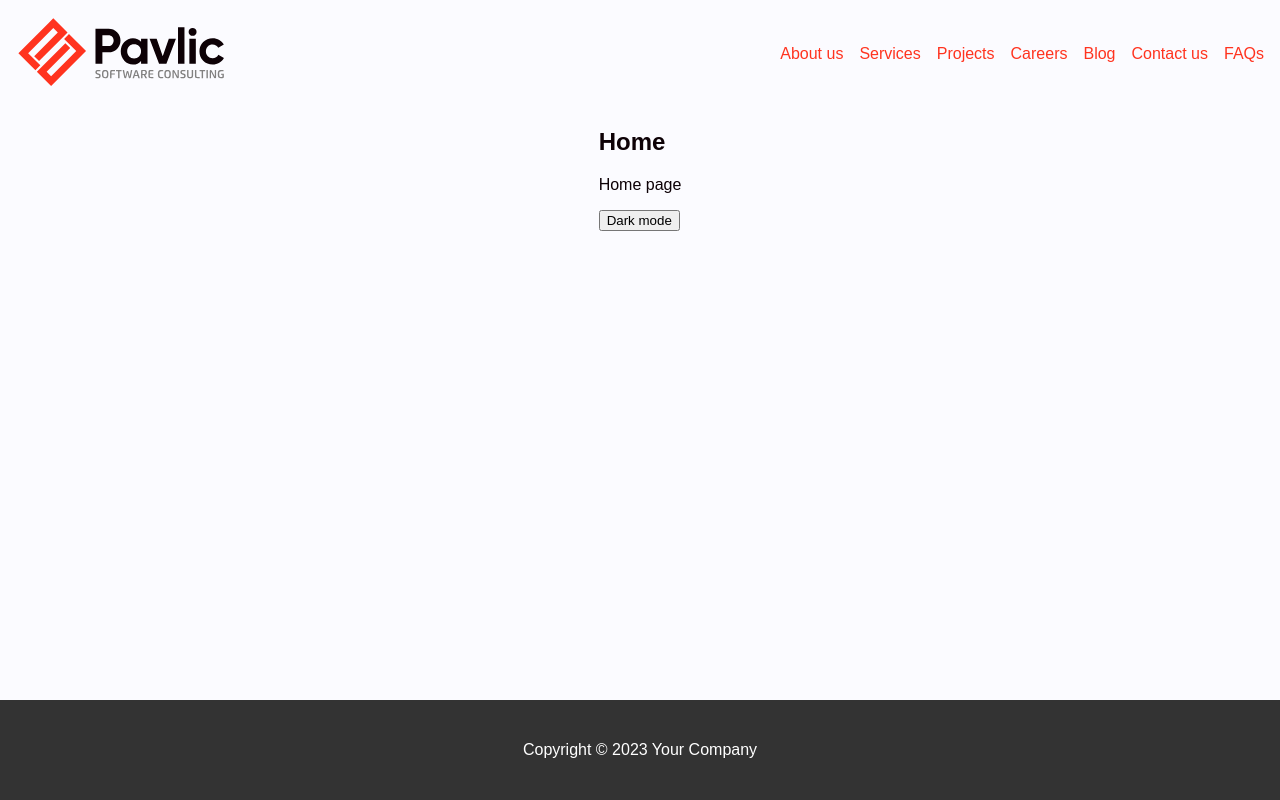
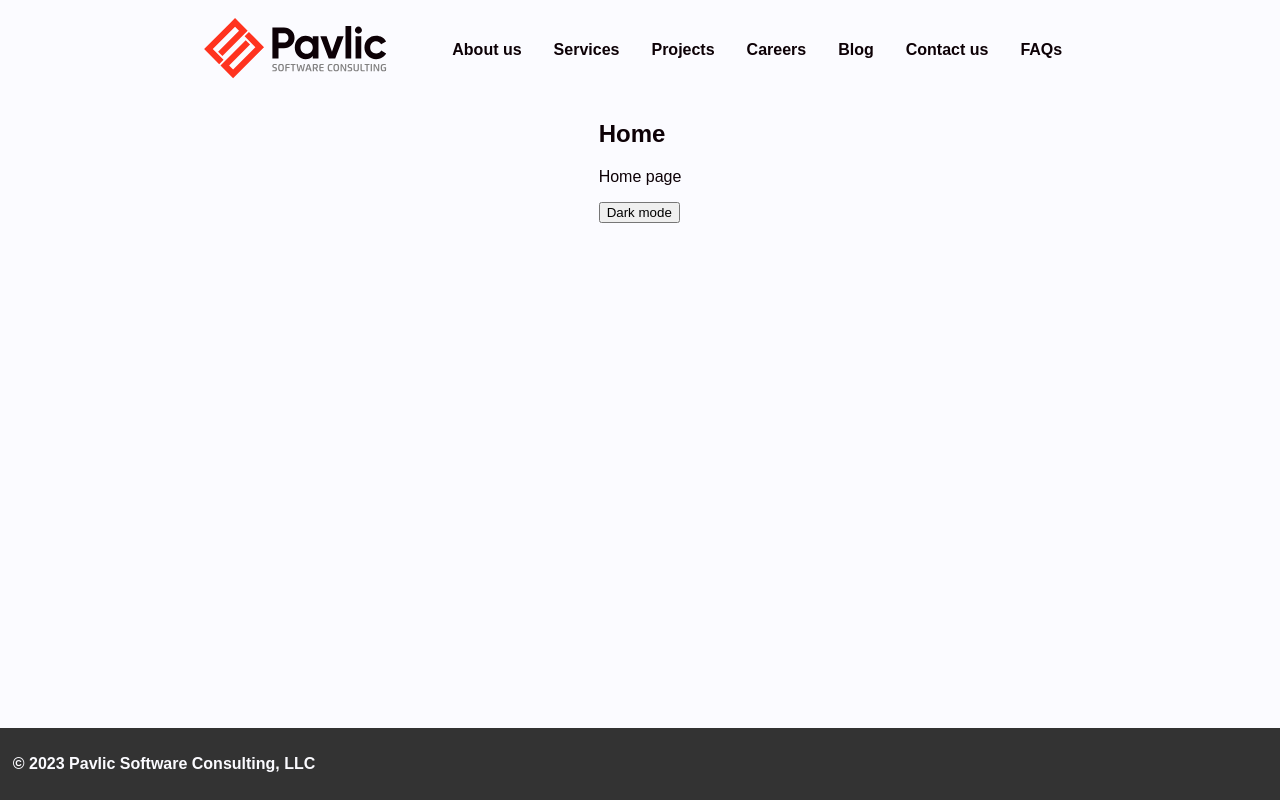
Before and after one commit to PavlicSoftwareConsulting/main_company_website, a SvelteKit app: page / in a window 1280 px wide. Built offline with nearby package versions, Linux system fonts and the light colour scheme.

Commit message:
make header have fancy transitions

```diff
--- a/src/routes/Footer.svelte
+++ b/src/routes/Footer.svelte
@@ -2,17 +2,19 @@
 </script>
 
 <footer class="footer">
-	<p>Copyright © 2023 Your Company</p>
+	<h4>© 2023 Pavlic Software Consulting, LLC</h4>
   </footer>
 
 <style>
   .footer {
-	width: 100vw;
-    height: 100px; /* adjust as needed */
-    background-color: #333;
-    color: #fff;
+	width: 98vw;
+	padding-left: 1vw;
+	padding-right: 1vw;
+    height: 4.5rem; /* adjust as needed */
+    background-color: var(--color-gray-dark);
+    color: var(--color-white);
     display: flex;
-    justify-content: center;
+    justify-content: space-between;
     align-items: center;
   }
 </style>
--- a/src/routes/Header.svelte
+++ b/src/routes/Header.svelte
@@ -4,7 +4,7 @@
 
 <header>
     <nav class="navbar">
-        <a href="/index" class="navbar-brand">
+        <a href="/" class="navbar-brand">
             <img class="logo" src={logo} alt="Pavlic Software Consulting Logo"/>
         </a>
         <ul class="navbar-menu">
@@ -12,22 +12,22 @@
                 <a href="/about" class="navbar-link">About us</a>
             </li>
             <li class="navbar-item">
-                <a href="/index" class="navbar-link">Services</a>
+                <a href="/" class="navbar-link">Services</a>
             </li>
             <li class="navbar-item">
-                <a href="/index" class="navbar-link">Projects</a>
+                <a href="/" class="navbar-link">Projects</a>
             </li>
             <li class="navbar-item">
-                <a href="/index" class="navbar-link">Careers</a>
+                <a href="/" class="navbar-link">Careers</a>
             </li>
             <li class="navbar-item">
-                <a href="/index" class="navbar-link">Blog</a>
+                <a href="/" class="navbar-link">Blog</a>
             </li>
             <li class="navbar-item">
-                <a href="/index" class="navbar-link">Contact us</a>
+                <a href="/" class="navbar-link">Contact us</a>
             </li>
             <li class="navbar-item">
-                <a href="/index" class="navbar-link">FAQs</a>
+                <a href="/" class="navbar-link">FAQs</a>
             </li>
         </ul>
     </nav>
@@ -45,8 +45,7 @@
     .navbar {
         display: flex;
         align-items: center;
-        justify-content: space-between;
-        /* background-color: var(--color-secondary-2); */
+        justify-content: center;
         padding: 1rem;
     }
 
@@ -58,28 +57,39 @@
 
     .navbar .logo {
         margin: 0;
-        height: 4.5rem;
+        height: 4rem;
     }
 
     /* Style the menu list and items */
     .navbar-menu {
+        margin-left: 3rem;
         display: flex;
         list-style-type: none;
         padding: 0;
     }
 
     .navbar-item {
-        margin-left: 1rem;
+        display: flex;
+        border-radius: 5px;
+    }
+
+    .navbar-item:hover {
+        background-color: var(--color-red);
+        transition: background-color 1.5s;
     }
 
     /* Style the menu links */
     .navbar-link {
-        color: var(--color-secondary-1);
+        padding: 1rem;
+        padding-top: 0.5rem;
+        padding-bottom: 0.5rem;
+        font-weight: bold;
+        color: var(--color-black);
         text-decoration: none;
-        transition: color 0.3s;
     }
 
-    .navbar-link:hover {
-        color: #f2f2f2;
+    .navbar-item:hover .navbar-link {
+        color: var(--color-white);
+        transition: background-color 1.5s;
     }
 </style>
--- a/src/routes/global.css
+++ b/src/routes/global.css
@@ -6,14 +6,15 @@
     --font-mono: 'Fira Mono', monospace;
     --column-width: 42rem;
     --column-margin-top: 4rem;
-    --color-primary: #3626A7;
-    --color-secondary-1: #FF331F;
-    --color-secondary-2: #828181;
-    --color-bg:  #FBFBFF;
-    --color-text:#0d0106;
+    --color-red: #FF331F;
+    --color-gray-light: #828181;
+    --color-gray-medium: #484144;
+    --color-gray-dark: #333333;
+    --color-white:  #FBFBFF;
+    --color-black:#0d0106;
 
-    color: var(--color-text);
-    background-color: var(--color-bg);
+    color: var(--color-black);
+    background-color: var(--color-white);
     font-family: var(--font-body);
 }
 
```
